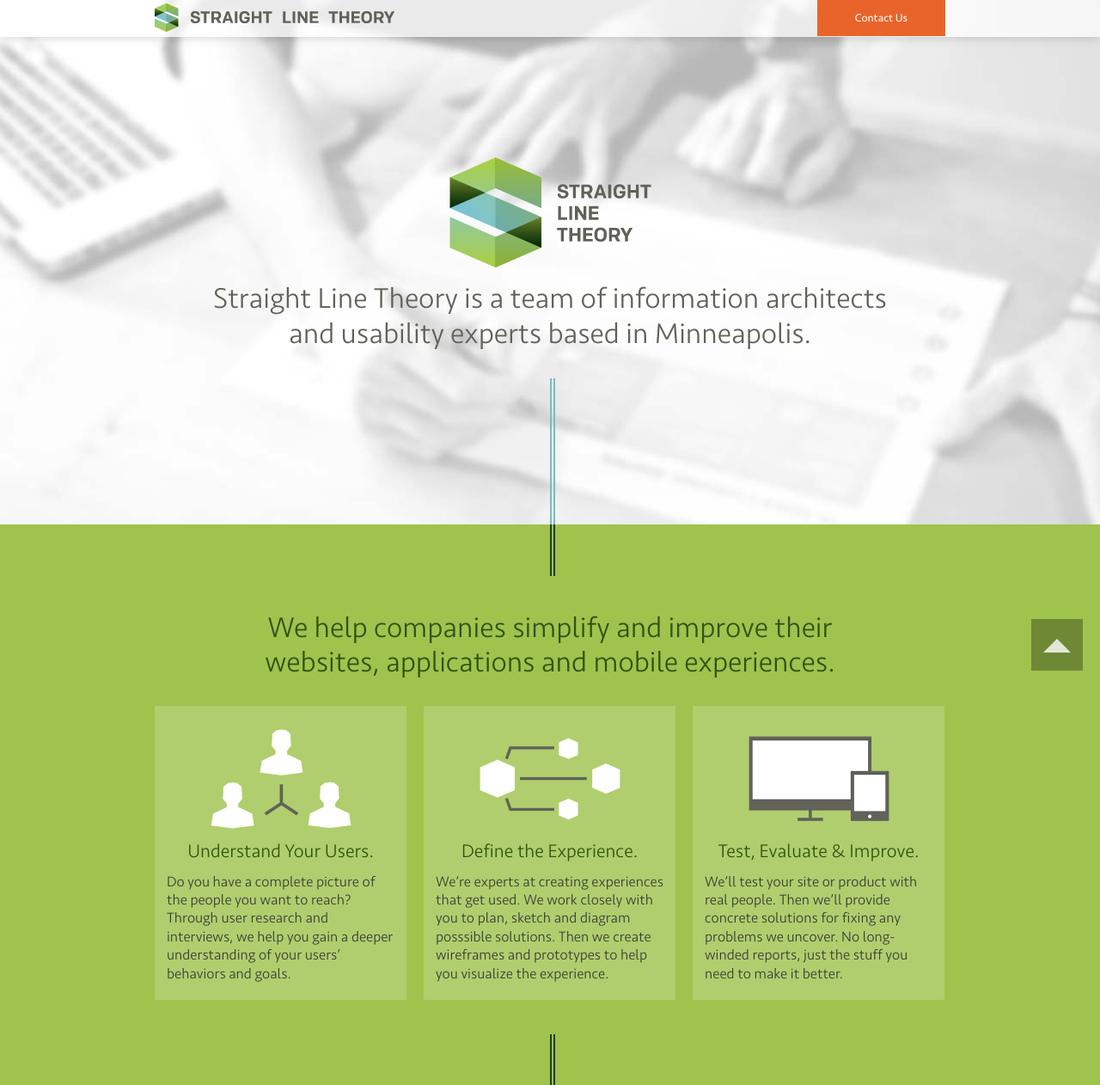
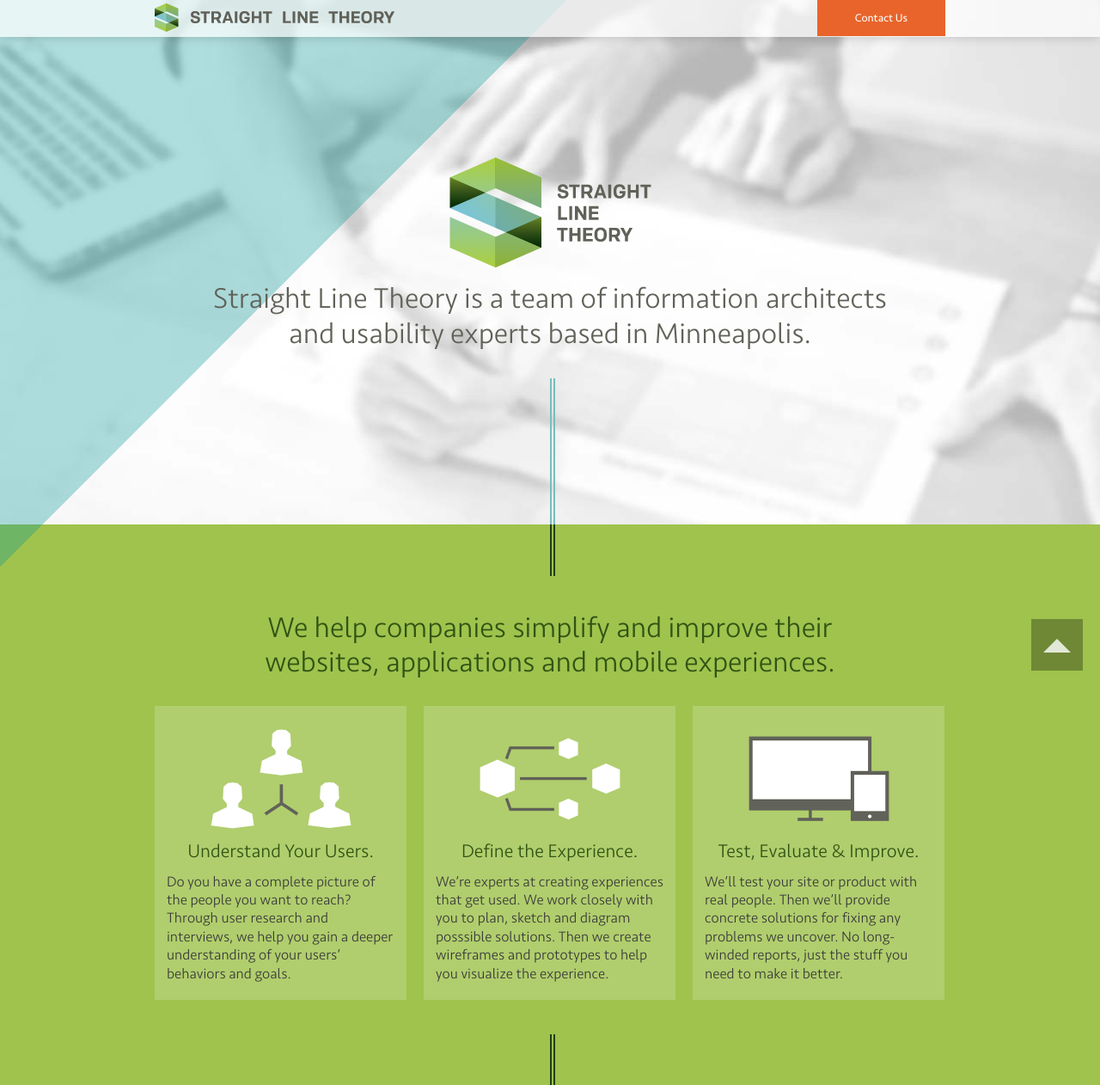
Before and after one commit to apticknor/slt, a PHP site: page / in a window 1280 px wide. Shown: the top 1262 px of the page at 86% size. Run offline with PHP 8.4, Linux system fonts and the light colour scheme; data that the repository does not hold is empty; a stand-in replaces the project's code that opens the database connection; some libraries are stand-ins or nearby versions.

Commit message:
Fix issue with stripe not positioning correclty on page load

```diff
--- a/assets/scripts/global.js
+++ b/assets/scripts/global.js
@@ -701,17 +701,19 @@ APP.ContactSection = {
         var pixelsOnScreen = docScroll + winHeight - topValue;
         var isOffScreen = docScroll + winHeight < topValue;
 
-        // If I'm smaller than medium breakpoint, reset to static positioning
+        // If I'm smaller than medium breakpoint or I'm not on screen, reset to static positioning
         if (APP.$window.width() < this.minWidth || isOffScreen) {
             this.$el.css({
                 'position': 'static'
             });
+        // or else if my container is not fully on screen
         } else if (pixelsOnScreen <= this.targetHeight) {
             this.$el.css({
                 'position': 'fixed',
                 'top': 'auto',
                 'bottom': 0
             });
+        // otherwise I'm on screen fully
         } else {
             this.$el.css({
                 'position': 'fixed',
@@ -741,7 +743,7 @@ APP.Stripes = {
             return;
         }
 
-        this.oTop = parseInt(this.$el.css('top'), 10);
+        this.oTop = 0;
 
         this.bind();
         this.handleStripeScroll();
--- a/assets/styles/screen-md.css
+++ b/assets/styles/screen-md.css
@@ -557,7 +557,7 @@ body {
 ------------------------------------------------------------------------ */
 .stripeSet {
     position: fixed;
-    top: -100%; /* load off screen so that mid-page refreshes don't flash stripe on screen */
+    top: -500%; /* load off screen so that mid-page refreshes don't flash stripe on screen */
     left: 0;
     width: 75%;
     z-index: 26;
```
